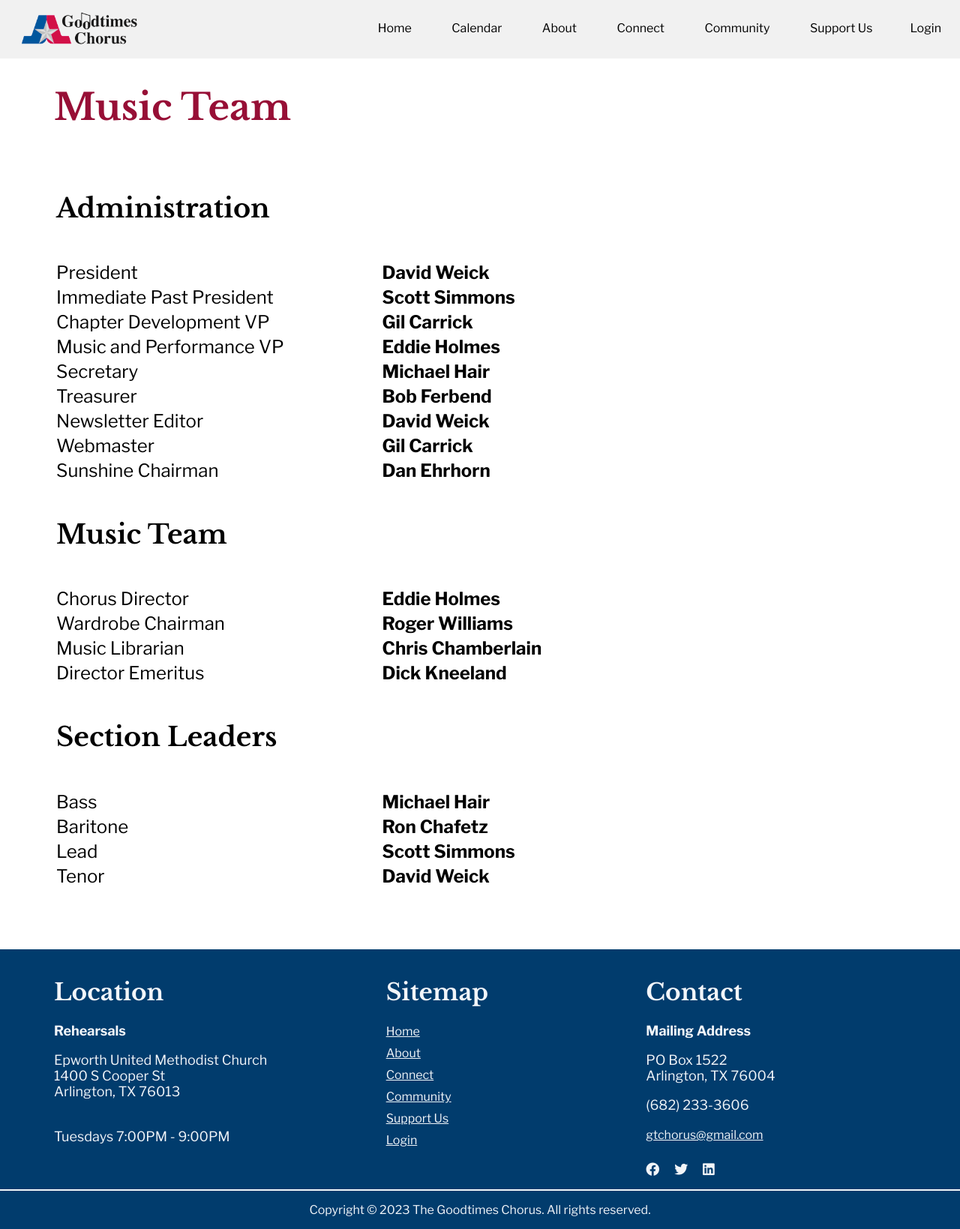
After one commit to uta-tsw0306/ctec-4350-goodtimes-redesign, a PHP site: page /music_team.php in a window 1280 px wide. The commit adds this page. Shown: the whole page at 75% size. Run offline with PHP 8.4, Linux system fonts and the light colour scheme; some libraries are stand-ins or nearby versions.

Commit message:
scholarship and team

```diff
--- /dev/null
+++ b/music_team.php
@@ -0,0 +1,142 @@
+<?php
+	include ('shared.inc.php');
+    include("dbconn.inc.php"); // database connection
+  include ("shared_session.php");
+?>
+<!doctype html>
+    <html>
+        <head>
+            <meta charset="utf-8">
+            <meta name="viewport" content="width=device-width, initial-scale=1, shrink-to-fit=no">
+            <meta name="keywords" content="">
+            <meta name="description" content="">
+            <meta name="author" content="Web Wise Media">
+
+            <title>Music Team | Goodtimes Chorus</title>
+
+            <link rel="stylesheet" href="style.css">
+
+            <script src="https://kit.fontawesome.com/403c2f4f58.js" crossorigin="anonymous"></script>
+
+
+        </head>
+
+        <body>
+        <?php
+            if(is_session_started() === FALSE || empty($_SESSION['access'])){echo $basicNav;}
+            else if ($_SESSION['access'] == true){
+                $thisUID = $_SESSION['UID'];
+                $thisUserAdmin = $_SESSION['Admin'];
+                if($thisUserAdmin){echo $adminNav;}
+                else {echo $loggedInNav;}
+            }else {echo $basicNav;}
+        ?>
+
+            <main>
+                <div class="container">
+                    <div class="row">
+                        <div class="col-xs-12">
+                            <h1>Music Team</h1>
+                        </div>
+
+                        <div class="col-xs-12">
+
+
+                            <table>
+                                <tr>
+                                    <td><h3 class="s_head">Administration</h3></td>
+                                </tr>
+                                <tr>
+                                    <td>President</td>
+                                    <td class="team_name">David Weick</td>
+                                </tr>
+                                <tr>
+                                    <td>Immediate Past President	</td>
+                                    <td class="team_name">Scott Simmons</td>
+                                </tr>
+                                <tr>
+                                    <td>Chapter Development VP</td>
+                                    <td class="team_name">Gil Carrick</td>
+                                </tr>
+                                <tr>
+                                    <td>Music and Performance VP</td>
+                                    <td class="team_name">Eddie Holmes</td>
+                                </tr>
+                                <tr>
+                                    <td>Secretary</td>
+                                    <td class="team_name">Michael Hair</td>
+                                </tr>
+                                <tr>
+                                    <td>Treasurer</td>
+                                    <td class="team_name">Bob Ferbend</td>
+                                </tr>
+                                <tr>
+                                    <td>Newsletter Editor</td>
+                                    <td class="team_name">David Weick</td>
+                                </tr>
+                                <tr>
+                                    <td>Webmaster</td>
+                                    <td class="team_name">Gil Carrick</td>
+                                </tr>
+                                <tr>
+                                    <td>Sunshine Chairman</td>
+                                    <td class="team_name">Dan Ehrhorn</td>
+                                </tr>
+                                <tr>
+                                    <td><h3 class="s_head">Music Team</h3></td>
+                                </tr>
+                                <tr>
+                                    <td>Chorus Director</td>
+                                    <td class="team_name">Eddie Holmes</td>
+                                </tr>
+                                <tr>
+                                    <td>Wardrobe Chairman</td>
+                                    <td class="team_name">Roger Williams</td>
+                                </tr>
+                                <tr>
+                                    <td>Music Librarian</td>
+                                    <td class="team_name">Chris Chamberlain</td>
+                                </tr>
+                                <tr>
+                                    <td>Director Emeritus</td>
+                                    <td class="team_name">Dick Kneeland</td>
+                                </tr>
+                                <tr>
+                                    <td><h3 class="s_head">Section Leaders</h3></td>
+                                </tr>
+                                <tr>
+                                    <td>Bass</td>
+                                    <td class="team_name">Michael Hair</td>
+                                </tr>
+                                <tr>
+                                    <td>Baritone</td>
+                                    <td class="team_name">Ron Chafetz</td>
+                                </tr>
+                                <tr>
+                                    <td>Lead</td>
+                                    <td class="team_name">Scott Simmons</td>
+                                </tr>
+                                <tr>
+                                    <td>Tenor</td>
+                                    <td class="team_name">David Weick</td>
+                                </tr>
+                            </table>
+
+                        </div>
+
+
+
+
+                    </div>
+
+
+
+                </div>
+            </main>
+
+            <?php echo $footer; ?>
+
+            <?php echo $js; ?>
+
+        </body>
+    </html>
--- a/shared.inc.php
+++ b/shared.inc.php
@@ -65,7 +65,7 @@ $nav = "
 
 $footer = "
 <footer>
-    <div class='container-fluid'>
+    <div class='container'>
         <div class='row main-footer'>
             <div class='col-xs-12 col-md-4'>
                 <div class='footer-text'>
--- a/style.css
+++ b/style.css
@@ -755,3 +755,47 @@ form div label:first-of-type {display: inline-block; width: 250px; text-align: r
 .errMsg {display: block; background-color: white; color: #ff6600; font-size: 0.8em; padding: 2px; width: 500px; position: relative; left: 250px;}
 
 /*end tips styles*/
+
+/*supporter styles*/
+
+.supporter_list li {
+  list-style-type: none;
+  text-align: center;
+  font-weight: 900;
+  font-size: 1.5rem;
+  padding: 1rem 0rem;
+}
+
+.s_head {
+  font-size: 2.2rem;
+}
+
+
+/*end supporter styles*/
+
+
+/*repertoire styles*/
+
+.songs li{
+  font-size: 1.5rem;
+}
+
+
+/*end repertoire styles*/
+
+
+/*music team styles*/
+
+table {
+  font-size: 1.5rem;
+}
+
+td{
+  padding-right: 8rem;
+}
+
+.team_name{
+  font-weight: 900;
+}
+
+/*end music team styles*/
```
Also changed, not shown: mission.php (+12 -1 lines), repertoire.php (+21 -11 lines), supporters.php (+12 -2 lines), uta_scholarship.php (added, +64 -0 lines).
